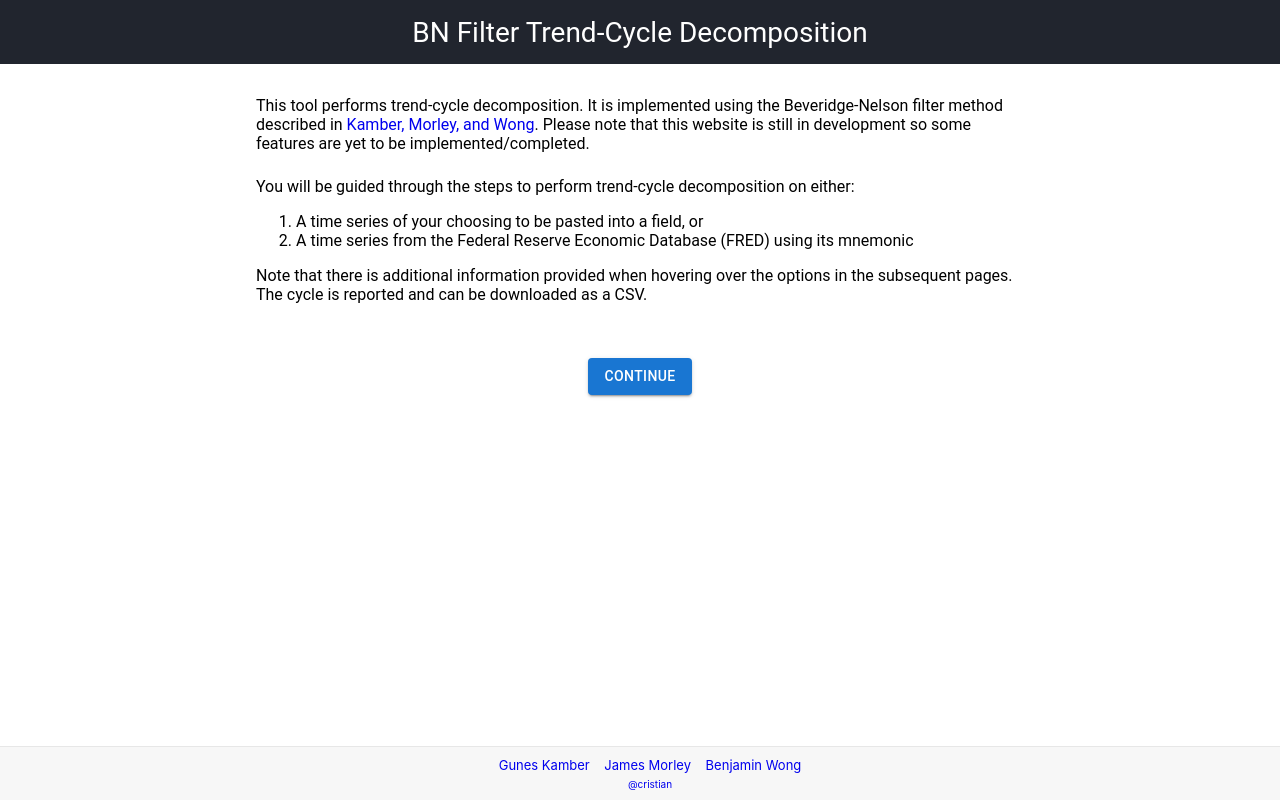
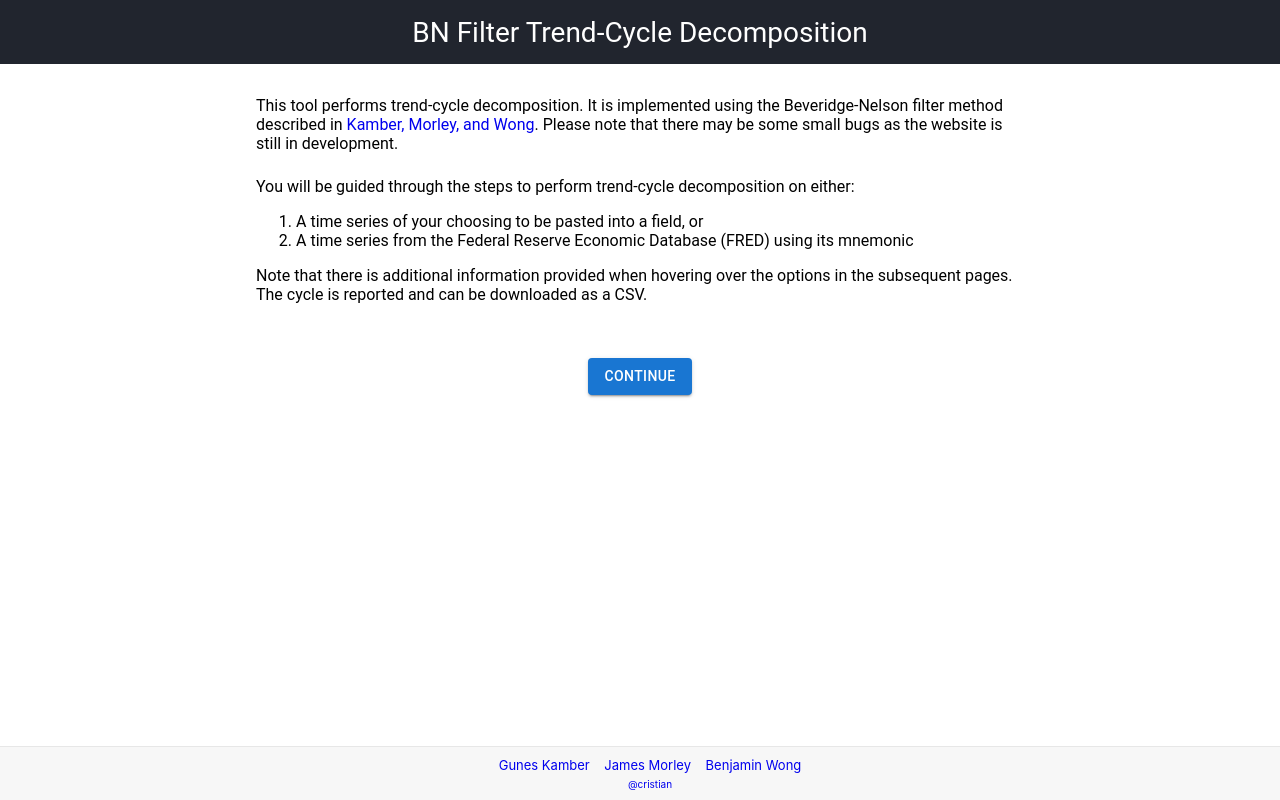
Before and after one commit to crstnn/BeveridgeNelsonFilter, a React (Create React App) app in the folder bn-filter-app/: page / in a window 1280 px wide. Built offline with nearby package versions, Linux system fonts and the light colour scheme.

Commit message:
updated disclaimer

```diff
--- a/bn-filter-app/src/App.js
+++ b/bn-filter-app/src/App.js
@@ -17,8 +17,7 @@ function App() {
                     It is implemented using the Beveridge-Nelson filter method described in <a target="_blank"
                                                                                                rel="noopener noreferrer"
                                                                                                href="https://papers.ssrn.com/sol3/papers.cfm?abstract_id=3434174">
-                        Kamber, Morley, and Wong</a>. Please note that this website is still in development so some
-                    features are yet to be implemented/completed.
+                        Kamber, Morley, and Wong</a>. Please note that there may be some small bugs as the website is still in development.
                 </p>
 
             </div>
```
